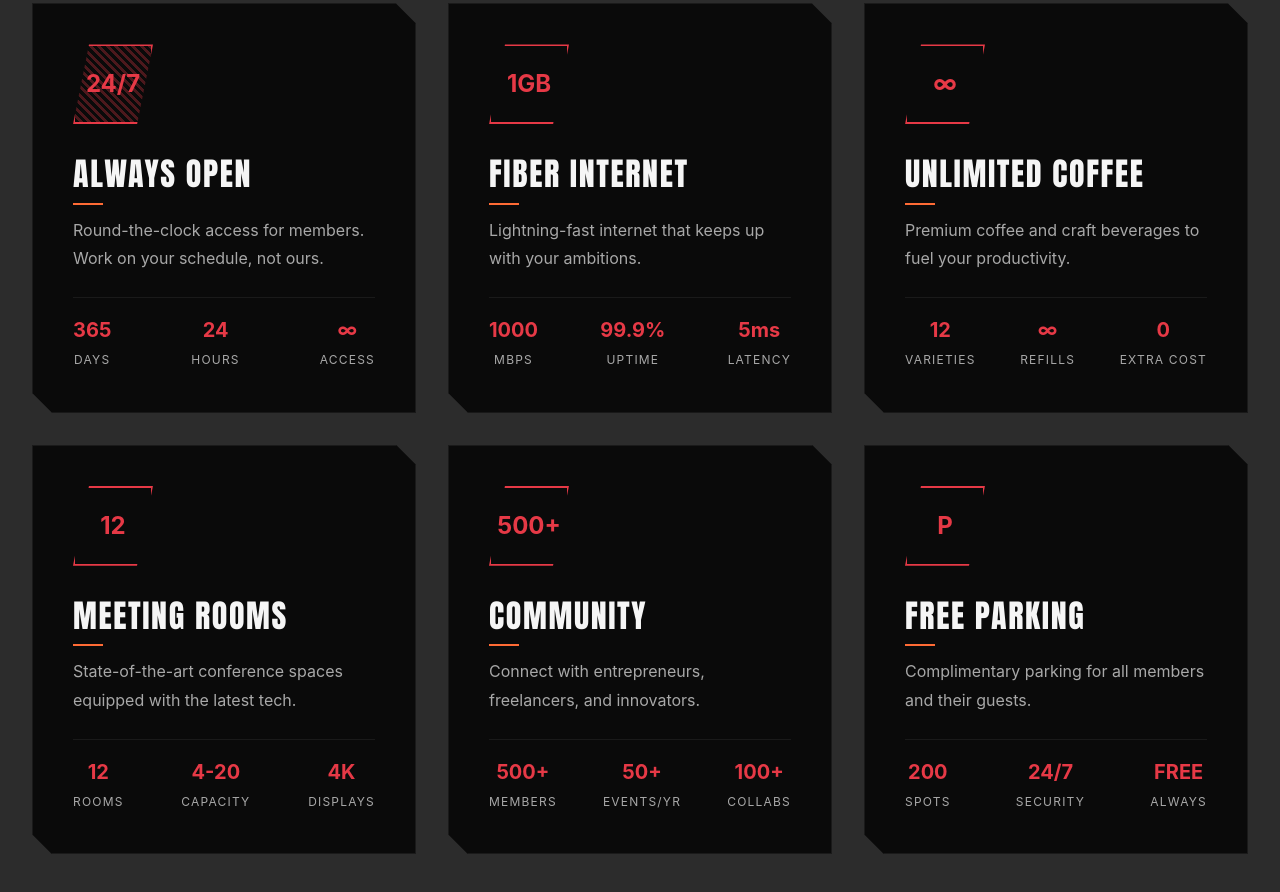
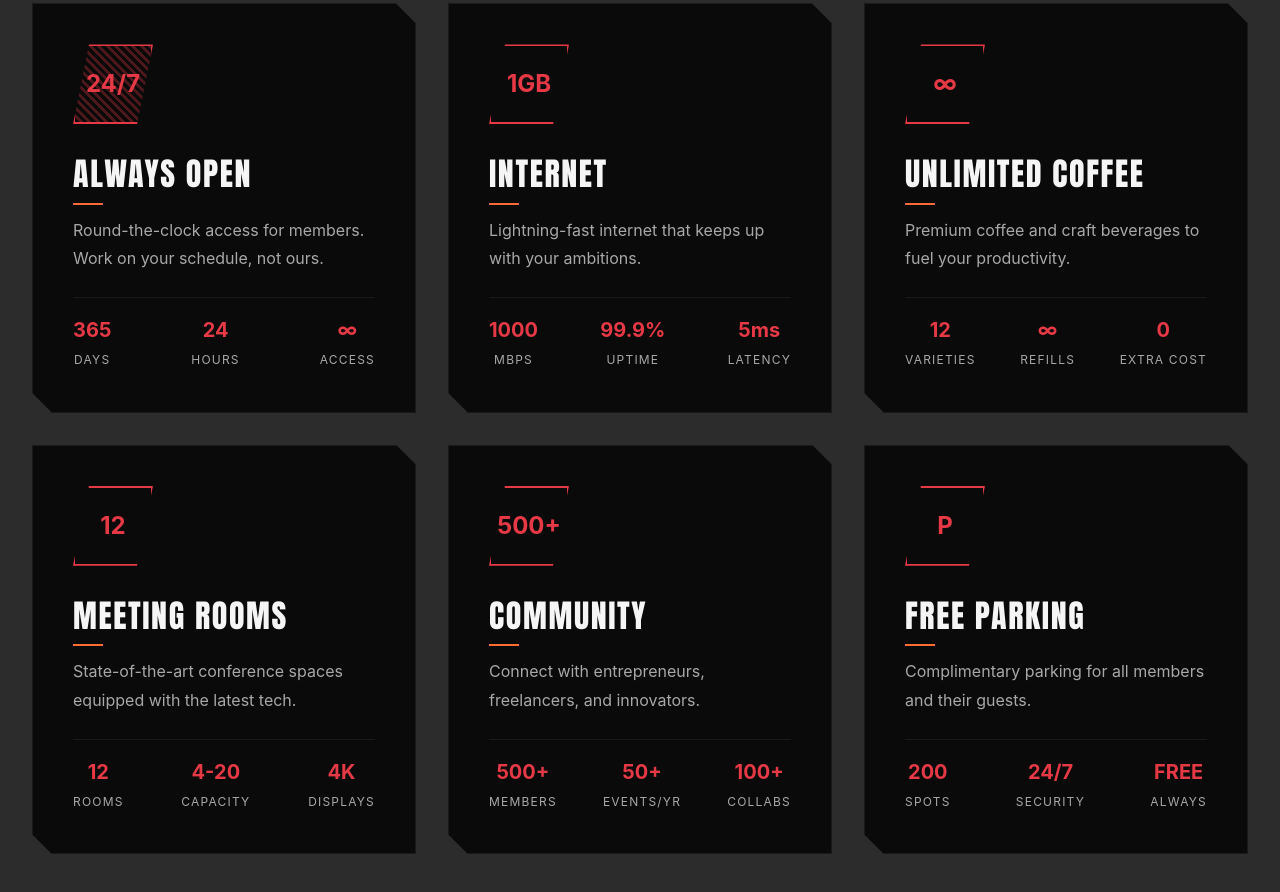
Before and after one commit to Jenith-datatemplate/Static-webpage, a plain HTML site: page index.html in a window 1280 px wide. Shown: the part 1091-1983 px from the top of the page. Drawn offline with Linux system fonts and the light colour scheme.

Commit message:
Update index.html

```diff
--- a/index.html
+++ b/index.html
@@ -92,7 +92,7 @@ Free HTML CSS Template
                 </div>
                 <div class="feature-card">
                     <div class="feature-icon">1GB</div>
-                    <h3>Fiber Internet</h3>
+                    <h3>Internet</h3>
                     <p>Lightning-fast internet that keeps up with your ambitions.</p>
                     <div class="feature-stats">
                         <div class="stat-item">
```
